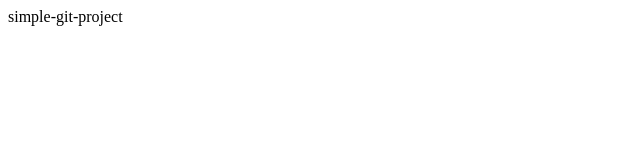
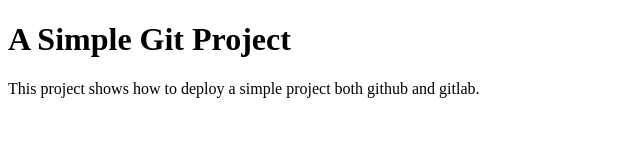
Before and after one commit to xenioushk/simple-git-project, a plain HTML site: page index.html in a window 1280 px wide. Shown: the whole page, without its empty margins (0-640 px from the left). Drawn offline with Linux system fonts and the light colour scheme.

Commit message:
updated index.html file

```diff
--- a/index.html
+++ b/index.html
@@ -7,6 +7,7 @@
 </head>
 <body>
 
-  simple-git-project
+  <h1>A  Simple Git Project</h1>
+  <p>This project shows how to deploy a simple project both github and gitlab.</p>
 </body>
 </html>
```
